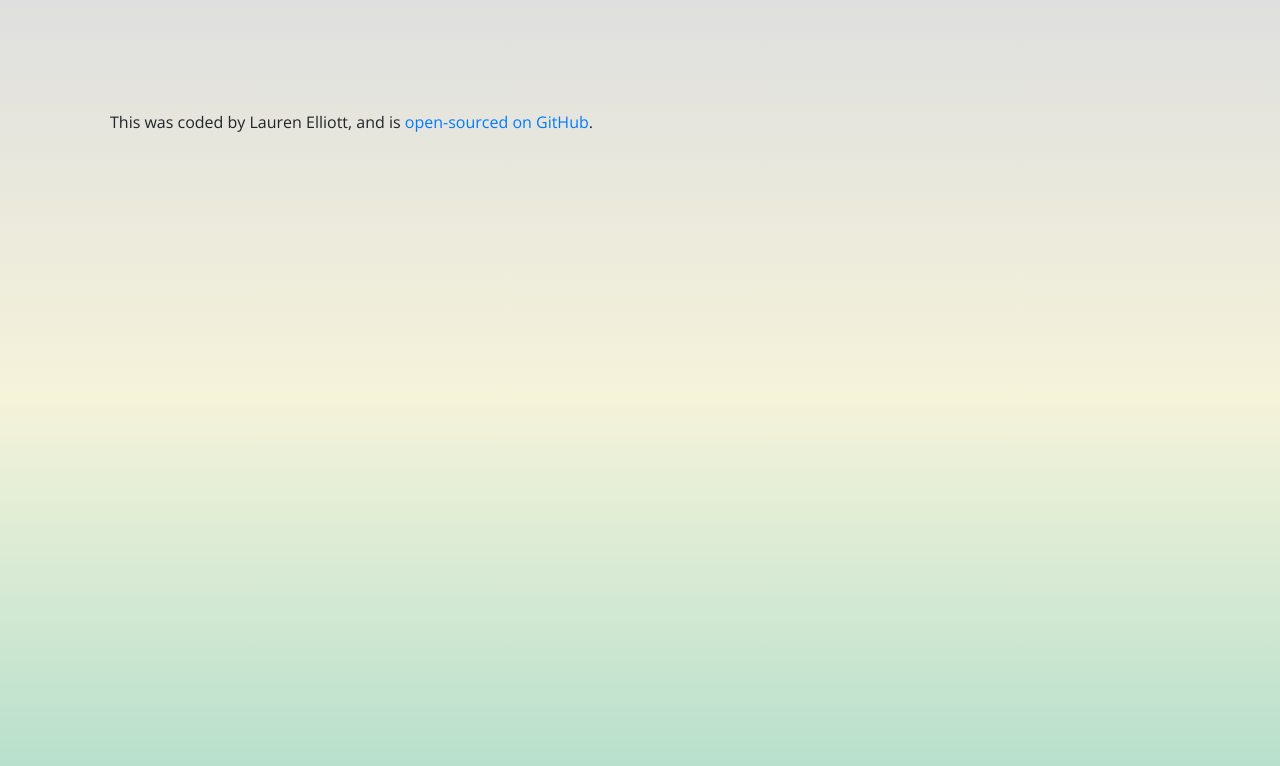
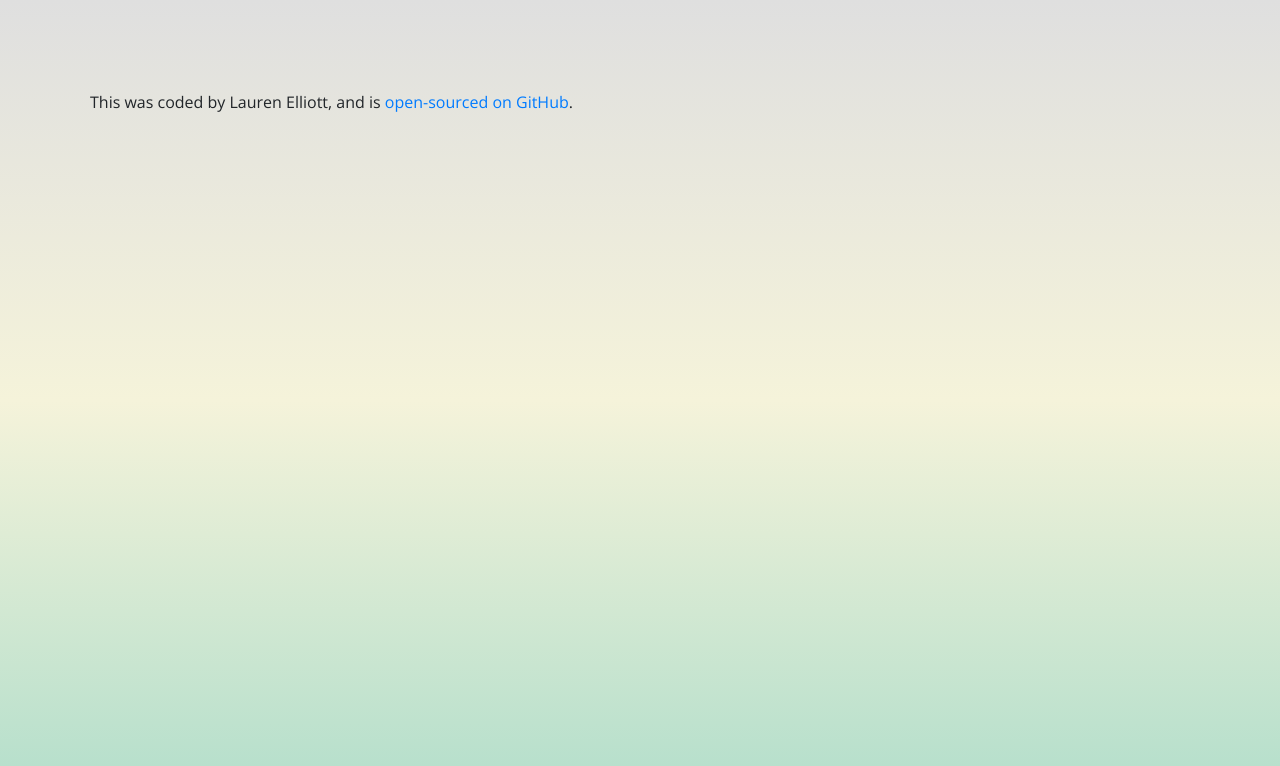
Before and after one commit to lrnlltt/weather-react, a React (Create React App) app: page / in a window 1280 px wide. Shown: the top 766 px of the page. Built offline with nearby package versions, Linux system fonts and the light colour scheme; no server answers.

Commit message:
adjusted padding

```diff
--- a/src/styles.css
+++ b/src/styles.css
@@ -1,5 +1,5 @@
 .App {
-font-family: 'Open Sans', sans-serif;;
+  font-family: "Open Sans", sans-serif;
   padding: 70px;
   background: linear-gradient(#dfdfdf, #f5f3da, #b2decb);
   height: 100vh;
@@ -30,5 +30,5 @@ span {
 }
 
 footer {
-  padding: 40px;
+  padding: 20px;
 }
```
